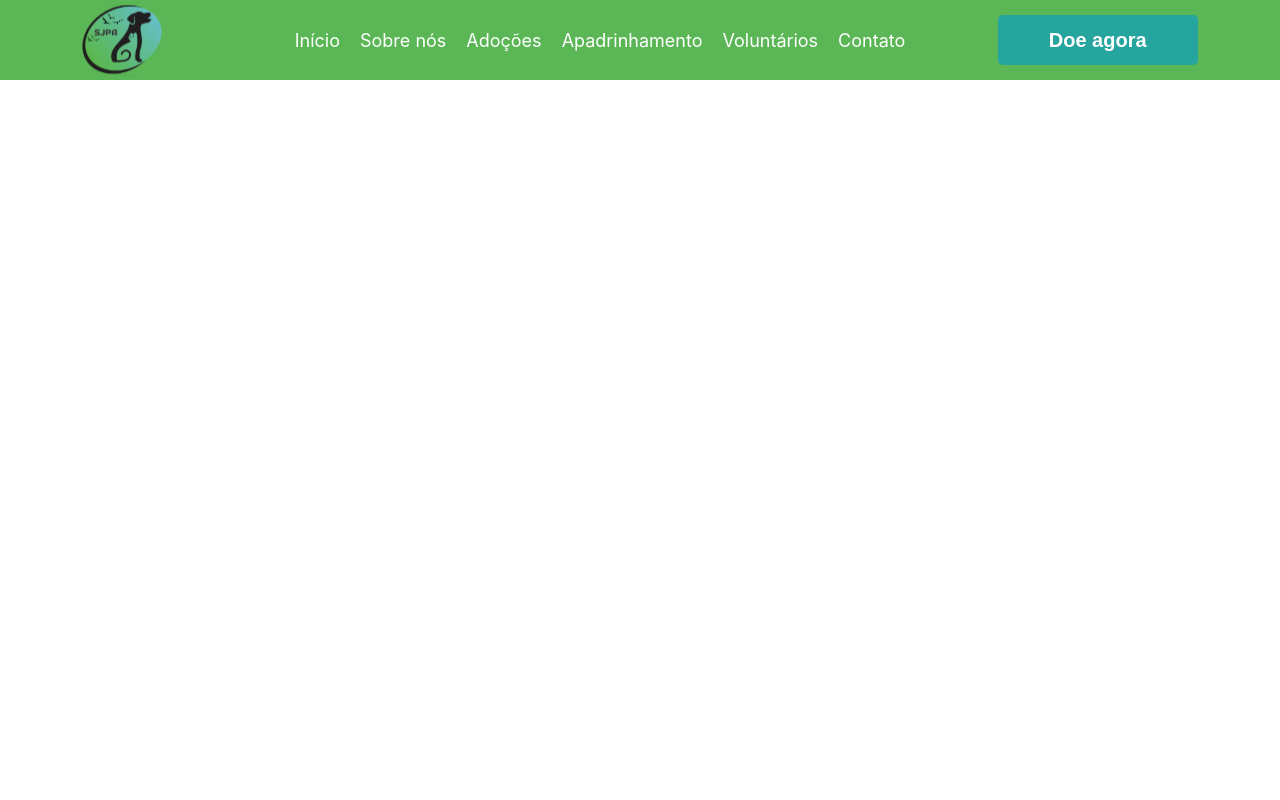
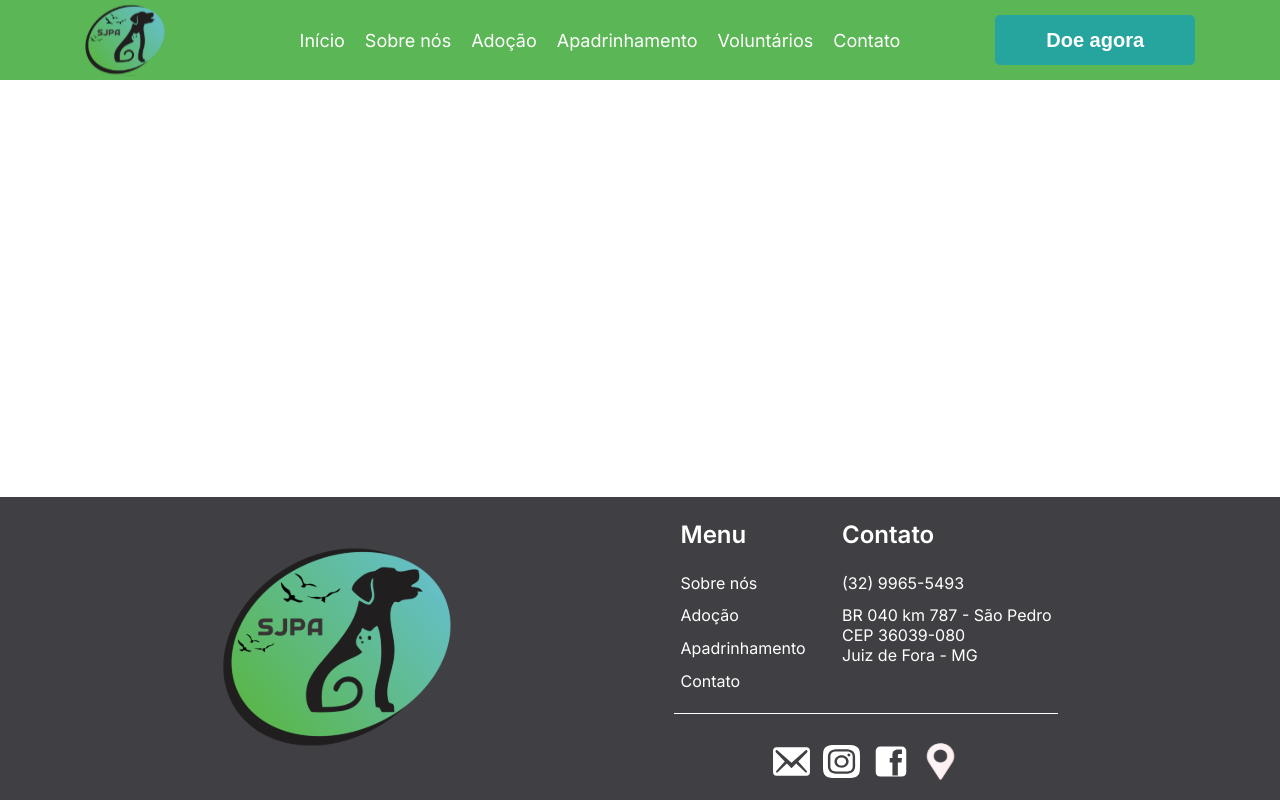
Before and after one commit to patriciasanttos/projeto-grupo3, a React (Create React App) app in the folder app/: page /volunteers in a window 1280 px wide. Built offline with nearby package versions, Linux system fonts and the light colour scheme.

Commit message:
Feat: Footer implemented in all pages

```diff
--- a/app/src/components/footer/Footer.jsx
+++ b/app/src/components/footer/Footer.jsx
@@ -1,4 +1,5 @@
 import React from 'react';
+import { Link } from 'react-router-dom';
 
 import styles from './styles.module.css';
 
@@ -18,20 +19,26 @@ function Footer() {
                 <ul className={styles.footer_menu}>
                     <li className={styles.footer_list_title}>Menu</li>
 
-                    <li>Sobre nós</li>
-                    <li>Adoção</li>
-                    <li>Apadrinhamento</li>
-                    <li>Contato</li>
+                    <li><Link className={styles.link} to='/aboutus'>Sobre nós</Link></li>
+                    <li><Link className={styles.link} to='/adoption'>Adoção</Link></li>
+                    <li><Link className={styles.link} to='/sponsorship'>Apadrinhamento</Link></li>
+                    <li><Link className={styles.link} to='/contact'>Contato</Link></li>
                 </ul>
 
                 <ul className={styles.footer_contact}>
                     <li className={styles.footer_list_title}>Contato</li>
 
-                    <li>(32) 9965-5493</li>
-                    <li>
-                        BR 040 km 787 - São Pedro <br />
-                        CEP 36039-080 <br />
-                        Juiz de Fora - MG
+                    <li className={styles.footer_contact_link}>
+                        <a target='_blank' rel="noreferrer" href="https://api.whatsapp.com/send?phone=553299655493">
+                            (32) 9965-5493
+                        </a>
+                    </li>
+                    <li className={styles.footer_contact_link}>
+                        <a target='_blank' rel="noreferrer" href="https://maps.app.goo.gl/yuyLm9Tk9cHC593Q6">
+                            BR 040 km 787 - São Pedro <br />
+                            CEP 36039-080 <br />
+                            Juiz de Fora - MG
+                        </a>
                     </li>
                 </ul>
             </div>
@@ -39,10 +46,26 @@ function Footer() {
             <div className={styles.line}></div>
 
             <ul className={styles.footer_links}>
-                <li><img src={email} alt="Email" /></li>
-                <li><img src={instagram} alt="Instagram" /></li>
-                <li><img src={facebook} alt="Facebook" /></li>
-                <li><img src={location} alt="Location" /></li>
+                <li>
+                    <a target='_blank' rel="noreferrer" href="">
+                        <img src={email} alt="Email" />
+                    </a>
+                </li>
+                <li>
+                    <a target='_blank' rel="noreferrer" href="https://www.instagram.com/ong_sjpa/">
+                        <img src={instagram} alt="Instagram" />
+                    </a>
+                </li>
+                <li>
+                    <a target='_blank' rel="noreferrer" href="">
+                        <img src={facebook} alt="Facebook" />
+                    </a>
+                </li>
+                <li>
+                    <a target='_blank' rel="noreferrer" href="https://maps.app.goo.gl/yuyLm9Tk9cHC593Q6">
+                        <img src={location} alt="Location" />
+                    </a>
+                </li>
             </ul>
         </div>
     </footer>
--- a/app/src/components/footer/styles.module.css
+++ b/app/src/components/footer/styles.module.css
@@ -1,12 +1,13 @@
 .footer {
     background-color: #404044;
     width: 100%;
+    height: 5%;
 
-    position: absolute;
     display: flex;
     justify-content: space-evenly;
     align-items: center;
 
+    margin-top: auto;
 
     .logo {
         width: 18%;
@@ -21,16 +22,11 @@
 
         width: 30%;
 
-        .footer_list_title {
-            font-size: 25px;
-            font-weight: 600;
-        }
-
         ul {
             list-style-type: none;
 
             li {
-                padding: 5px;
+                padding: 0.4rem;
             }
         }
 
@@ -42,6 +38,13 @@
             ul {
                 padding: 0;
                 text-align: start;
+
+                .footer_list_title {
+                    font-size: 1.5rem;
+                    font-weight: 600;
+
+                    margin-bottom: 0.7rem;
+                }
             }
         }
 
@@ -49,7 +52,7 @@
             width: 100%;
             height: 1px;
             background-color: #fff;
-            margin-bottom: 10px;
+            margin-bottom: 0.8rem;
         }
 
         .footer_links {
@@ -60,10 +63,34 @@
                 display: inline;
 
                 img {
-                    width: 40px;
-                    height: 40px;
+                    width: 2.3rem;
+                    height: 2.3rem;
                 }
             }
         }
     }
+
+    .link {
+        text-decoration: none;
+        color: #fff;
+        border-bottom: 1px solid transparent;
+
+        transition: border-bottom 0.3s ease, color 0.3s ease;
+    }
+
+    .link:hover {
+        border-bottom: #ffffffcf solid 1px;
+        color: #ffffffcf;
+    }
+
+    .footer_contact_link a {
+        text-decoration: none;
+        color: #fff;
+
+        transition: color 0.3s ease, color 0.3s ease;
+    }
+
+    .footer_contact_link a:hover {
+        color: #ffffffcf;
+    }
 }
--- a/app/src/components/navbar/NavBar.jsx
+++ b/app/src/components/navbar/NavBar.jsx
@@ -11,7 +11,7 @@ function NavBar() {
         <ul className={styles.navbar_links}>
             <li><Link className={styles.link} to='/'>Início</Link></li>
             <li><Link className={styles.link} to='/aboutus'>Sobre nós</Link></li>
-            <li><Link className={styles.link} to='/adoption'>Adoções</Link></li>
+            <li><Link className={styles.link} to='/adoption'>Adoção</Link></li>
             <li><Link className={styles.link} to='/sponsorship'>Apadrinhamento</Link></li>
             <li><Link className={styles.link} to='/volunteers'>Voluntários</Link></li>
             <li><Link className={styles.link} to='/contact'>Contato</Link></li>
--- a/app/src/index.css
+++ b/app/src/index.css
@@ -1,6 +1,19 @@
-body {
+@import url('https://fonts.googleapis.com/css2?family=Inter:ital,opsz,wght@0,14..32,100..900;1,14..32,100..900&display=swap');
+
+html, body {
+    color: #fff;
+    font-family: 'Inter';
+
     margin: 0;
-    color: #fff;
+    height: 100%;
+}
 
-    font-family: Inter;
+.page_container {
+    display: flex;
+    flex-direction: column;
+    min-height: 100vh;
 }
+
+.container {
+    flex: 1;
+}
--- a/app/src/pages/about_us/index.jsx
+++ b/app/src/pages/about_us/index.jsx
@@ -1,13 +1,20 @@
 import React from 'react';
+
 import NavBar from '../../components/navbar/NavBar';
+import Footer from '../../components/footer/Footer';
 
 // import { Container } from './styles';
 
 function AboutUs() {
   return (
-    <div>
+    <div className='page_container'>
       <NavBar />
-      <h1>Sobre nós</h1>
+
+      <div>
+        <h1>Sobre nós</h1>
+      </div>
+
+      <Footer />
     </div>
   );
 }
--- a/app/src/pages/adoption/index.jsx
+++ b/app/src/pages/adoption/index.jsx
@@ -1,13 +1,20 @@
 import React from 'react';
+
 import NavBar from '../../components/navbar/NavBar';
+import Footer from '../../components/footer/Footer';
 
 // import { Container } from './styles';
 
 function adoption() {
   return (
-    <div>
+    <div className='page_container'>
       <NavBar />
-      <h1>Adoção</h1>
+
+      <div>
+        <h1>Adoção</h1>
+      </div>
+
+      <Footer />
     </div>
   );
 }
--- a/app/src/pages/contact/index.jsx
+++ b/app/src/pages/contact/index.jsx
@@ -1,13 +1,20 @@
 import React from 'react';
+
 import NavBar from '../../components/navbar/NavBar';
+import Footer from '../../components/footer/Footer';
 
 // import { Container } from './styles';
 
 function Contact() {
   return (
-    <div>
+    <div className='page_container'>
       <NavBar />
-      <h1>Contato</h1>
+
+      <div>
+        <h1>Contato</h1>
+      </div>
+
+      <Footer />
     </div>
   );
 }
--- a/app/src/pages/donation/index.jsx
+++ b/app/src/pages/donation/index.jsx
@@ -1,13 +1,20 @@
 import React from 'react';
+
 import NavBar from '../../components/navbar/NavBar';
+import Footer from '../../components/footer/Footer';
 
 // import { Container } from './styles';
 
 function Donation() {
   return (
-    <div>
+    <div className='page_container'>
       <NavBar />
-      <h1>Doação</h1>
+
+      <div>
+        <h1>Doação</h1>
+      </div>
+
+      <Footer />
     </div>
   );
 }
--- a/app/src/pages/landing_page/index.jsx
+++ b/app/src/pages/landing_page/index.jsx
@@ -1,14 +1,19 @@
 import React from 'react';
+
 import NavBar from '../../components/navbar/NavBar';
 import Footer from '../../components/footer/Footer';
 
-// import { Container } from './styles';
+// import styles from './styles.css';
 
 function LandingPage() {
   return (
-    <div>
+    <div className='page_container'>
       <NavBar />
-      <h1>Página inicial</h1>
+
+      <div>
+        <h1>Página inicial</h1>
+      </div>
+
       <Footer />
     </div>
   );
--- a/app/src/pages/sponsorship/index.jsx
+++ b/app/src/pages/sponsorship/index.jsx
@@ -1,13 +1,20 @@
 import React from 'react';
+
 import NavBar from '../../components/navbar/NavBar';
+import Footer from '../../components/footer/Footer';
 
 // import { Container } from './styles';
 
 function Sponsorship() {
   return (
-    <div>
+    <div className='page_container'>
       <NavBar />
-      <h1>Apadrinhamento</h1>
+
+      <div>
+        <h1>Apadrinhamento</h1>
+      </div>
+
+      <Footer />
     </div>
   );
 }
--- a/app/src/pages/volunteers/index.jsx
+++ b/app/src/pages/volunteers/index.jsx
@@ -1,13 +1,20 @@
 import React from 'react';
+
 import NavBar from '../../components/navbar/NavBar';
+import Footer from '../../components/footer/Footer';
 
 // import { Container } from './styles';
 
 function Volunteers() {
   return (
-    <div>
+    <div className='page_container'>
       <NavBar />
-      <h1>Voluntários</h1>
+
+      <div>
+        <h1>Voluntários</h1>
+      </div>
+
+      <Footer />
     </div>
   );
 }
```
